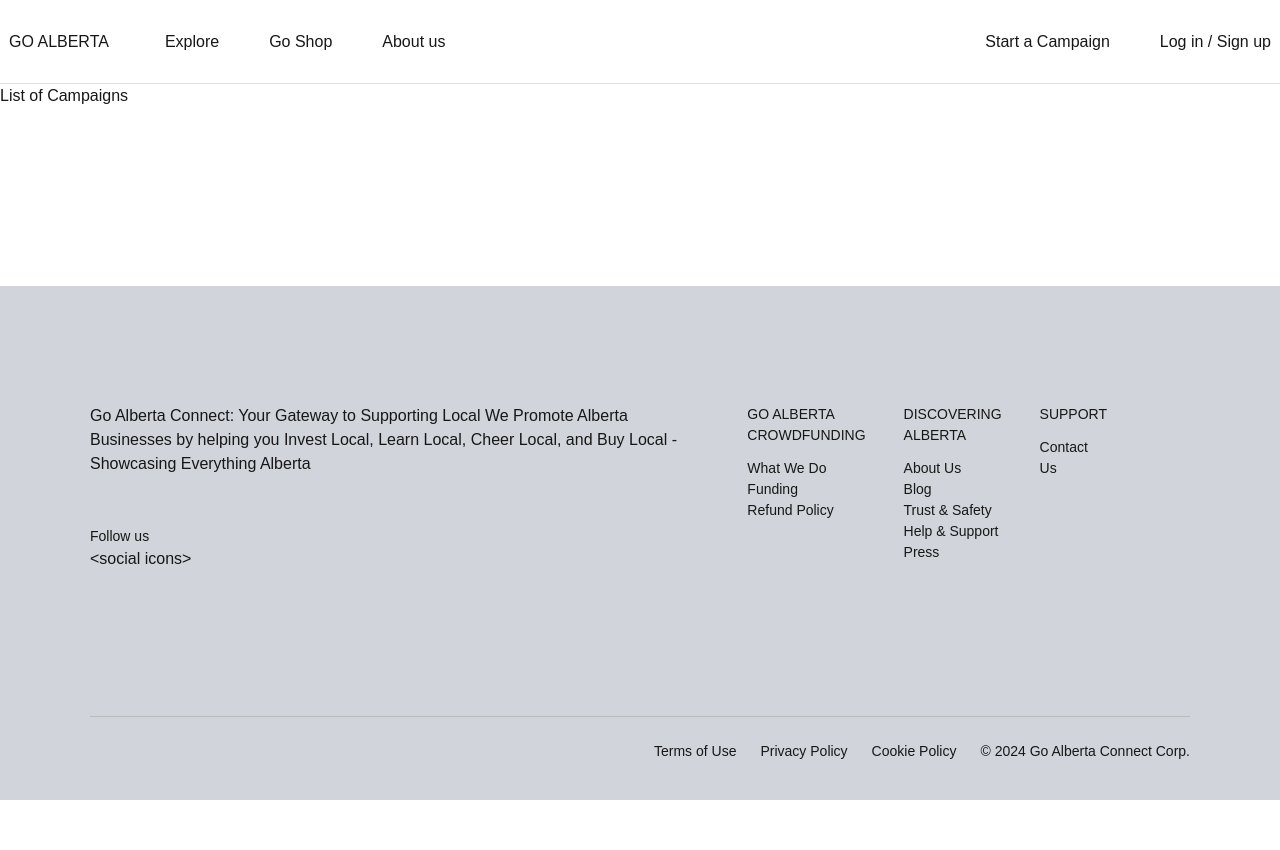
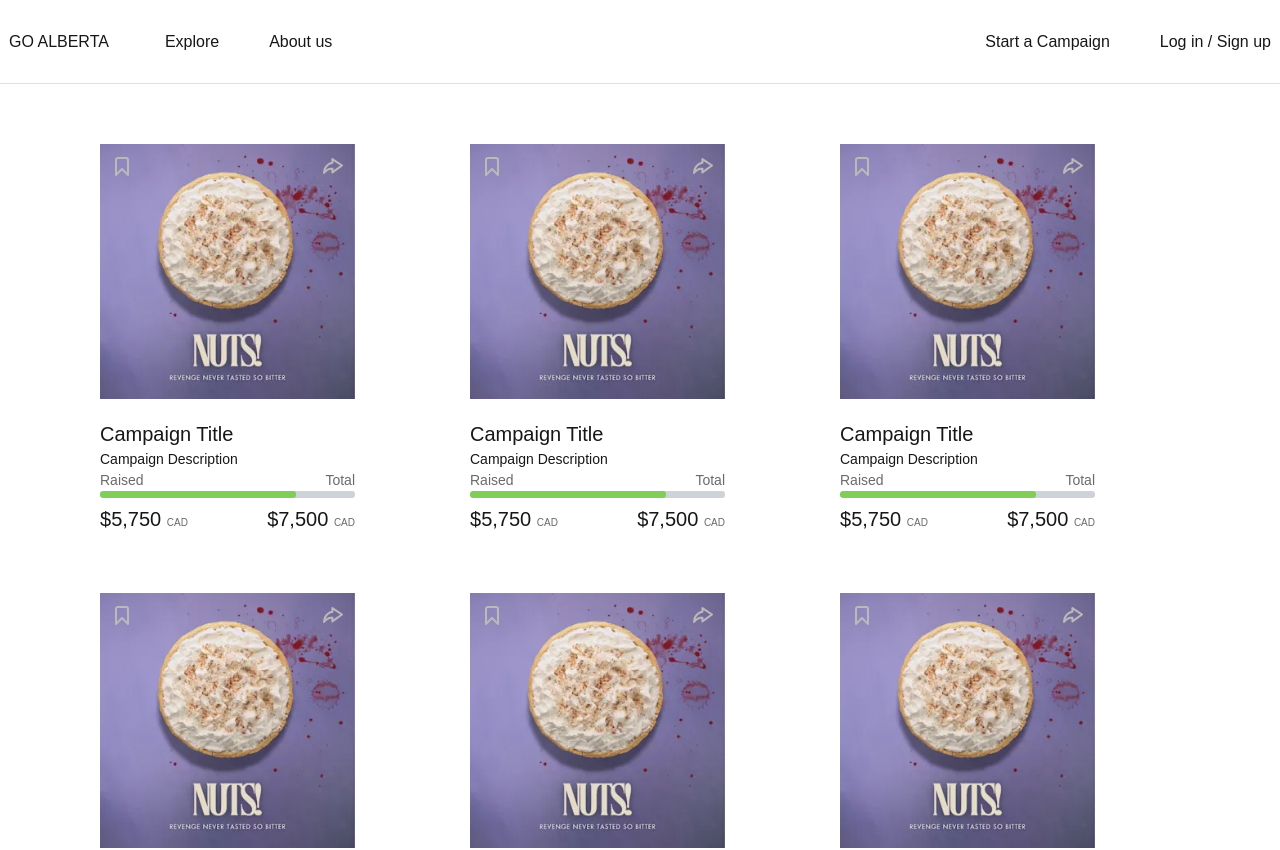
Before and after one commit to vakulinina/go-alberta, a Next.js app: page /campaigns in a window 1280 px wide. Shown: the top 850 px of the page. Before the commit the page ends 800 px from the top, so only its background shows below. Built offline with nearby package versions, Linux system fonts and the light colour scheme.

Commit message:
feat: implement campaign card and list UI components

```diff
--- /dev/null
+++ b/src/app/campaigns/[id]/page.tsx
@@ -0,0 +1,10 @@
+const CampaignPage = async () => {
+  return (
+    <div className="px-[100px] py-[60px]">
+      <h1 className="mb-5 text-[30px]">Campaign Title</h1>
+      <p>Campaign info</p>
+    </div>
+  )
+}
+
+export default CampaignPage
--- a/src/app/campaigns/page.tsx
+++ b/src/app/campaigns/page.tsx
@@ -1,11 +1,31 @@
+import { CampaignCard } from '@/components/CampaignCard/CampaignCard'
 import React from 'react'
 
-const UsersPage = async () => {
+const mockCampaigns = new Array(9).fill({
+  id: 1,
+  title: 'Campaign Title',
+  description: 'Campaign Description',
+  raised: 5750,
+  total: 7500,
+  imageUrl: '/mock-camp-main.webp',
+  invests: 75,
+  days: 15,
+  tags: ['tag', 'tag', 'tag'],
+})
+
+const CampaignsPage = async () => {
   return (
-    <>
-      <p>List of Campaigns</p>
-    </>
+    <div className="px-[100px] py-[60px]">
+      <div
+        className="grid auto-cols-max justify-center gap-x-[30px] gap-y-[40px]"
+        style={{ gridTemplateColumns: 'repeat(auto-fill, minmax(255px, 1fr))' }}
+      >
+        {mockCampaigns.map((campaign, index) => (
+          <CampaignCard key={index} {...campaign} />
+        ))}
+      </div>
+    </div>
   )
 }
 
-export default UsersPage
+export default CampaignsPage
--- /dev/null
+++ b/src/components/CampaignCard/CampaignCard.tsx
@@ -0,0 +1,83 @@
+import React from 'react'
+import Image from 'next/image'
+import { ProgressBar } from '../ProgressBar'
+import { BookmarkButton } from './components/BookmarkButton'
+import Link from 'next/link'
+import { ShareButton } from './components/ShareButton'
+
+// TODO: configure image optimization
+
+interface CampaignCardProps {
+  id: number
+  title: string
+  description: string
+  raised: number
+  total: number
+  imageUrl: string
+  invests: number
+  days: number
+  tags: string[]
+}
+
+export const CampaignCard = ({
+  id,
+  title,
+  description,
+  raised,
+  total,
+  invests,
+  days,
+  tags,
+  imageUrl,
+}: CampaignCardProps) => {
+  return (
+    <Link href={`/campaigns/${id}`} className="group relative h-[409px] w-[255px] overflow-hidden">
+      <div className="relative">
+        <Image alt="" width={255} height={255} src={imageUrl} />
+        <BookmarkButton />
+        <ShareButton></ShareButton>
+      </div>
+
+      <div className="absolute bottom-0 left-0 right-0 min-h-[160px] translate-y-[62px] bg-[#FFFFFF] pb-[10px] pt-[20px] transition-all group-hover:translate-y-0">
+        <div>
+          <h3 className="line-clamp-2 text-ellipsis text-[20px]">{title}</h3>
+          <p className="line-clamp-2 text-ellipsis text-[14px]">{description}</p>
+        </div>
+
+        <div>
+          <div className="flex justify-between text-[14px] text-[#6A6A6A]">
+            <p>Raised</p>
+            <p>Total</p>
+          </div>
+          <ProgressBar percentage={Math.round((raised / total) * 100)} />
+          <div className="mt-[6px] flex justify-between">
+            <p className="text-[20px]">
+              ${raised.toLocaleString()} <span className="text-[10px] text-[#6A6A6A]">CAD</span>
+            </p>
+            <p className="text-[20px]">
+              ${total.toLocaleString()} <span className="text-[10px] text-[#6A6A6A]">CAD</span>
+            </p>
+          </div>
+          <div className="opacity-0 group-hover:opacity-100">
+            <div className="mt-[6px] flex justify-between text-[14px] text-[#6A6A6A]">
+              <p>{invests} Invests</p>
+              <p>{days} days left</p>
+            </div>
+            {tags.length > 0 && (
+              <div className="mt-[22px] flex gap-[10px]">
+                {tags.map((tag, index) => (
+                  <span
+                    key={index}
+                    className="box-border rounded-[2px] border border-[#C8C8C8] px-[6px] py-[1px] text-[12px] uppercase text-[#6A6A6A]"
+                  >
+                    {tag}
+                  </span>
+                ))}
+              </div>
+            )}
+          </div>
+        </div>
+      </div>
+    </Link>
+  )
+}
--- /dev/null
+++ b/src/components/CampaignCard/components/BookmarkButton.tsx
@@ -0,0 +1,20 @@
+'use client'
+
+import React from 'react'
+import { BookmarkIcon } from '../../Icons/BookmarkIcon'
+
+const BookmarkButtonComponent = () => {
+  const [isSaved, setIsSaved] = React.useState(false)
+
+  const handleBookmark = () => {
+    setIsSaved(!isSaved)
+  }
+
+  return (
+    <button className="group/bookmark absolute left-0 top-0 p-[10px]" onClick={handleBookmark}>
+      <BookmarkIcon isFilled={isSaved} className="group-hover/bookmark:stroke-[#FFFFFF]" />
+    </button>
+  )
+}
+
+export const BookmarkButton = React.memo(BookmarkButtonComponent)
--- /dev/null
+++ b/src/components/CampaignCard/components/ShareButton.tsx
@@ -0,0 +1,14 @@
+'use client'
+
+import React from 'react'
+import { ShareIcon } from '@/components/Icons/ShareIcon'
+
+const ShareButtonComponent = () => {
+  return (
+    <button className="group/share absolute right-0 top-0 p-[10px]">
+      <ShareIcon className="stroke-[#BABABA] group-hover/share:stroke-[#FFFFFF]" />
+    </button>
+  )
+}
+
+export const ShareButton = React.memo(ShareButtonComponent)
--- /dev/null
+++ b/src/components/Icons/BookmarkIcon.tsx
@@ -0,0 +1,27 @@
+interface IconProps extends React.SVGAttributes<SVGSVGElement> {
+  isFilled: boolean
+}
+
+export const BookmarkIcon = ({ isFilled = false, className }: IconProps) => {
+  return (
+    <svg width="24" height="24" viewBox="0 0 24 24" fill="none">
+      {isFilled && (
+        <path
+          d="M6 6C6 4.89543 6.89543 4 8 4H16C17.1046 4 18 4.89543 18 6V21L12 15L6 21V6Z"
+          fill="#BABABA"
+          id="fill"
+          className={className}
+        />
+      )}
+      <path
+        id="stroke"
+        d="M6 6C6 4.89543 6.89543 4 8 4H16C17.1046 4 18 4.89543 18 6V21L12 15L6 21V6Z"
+        stroke="#BABABA"
+        strokeWidth="2"
+        strokeLinecap="round"
+        strokeLinejoin="round"
+        className={className}
+      />
+    </svg>
+  )
+}
--- /dev/null
+++ b/src/components/Icons/ShareIcon.tsx
@@ -0,0 +1,13 @@
+export const ShareIcon = ({ className }: React.SVGAttributes<SVGSVGElement>) => {
+  return (
+    <svg width="24" height="24" viewBox="0 0 24 24" fill="none">
+      <path
+        d="M21.0002 11.4591L11.4002 5.1001L11.4002 8.7001C3 10.5001 3 18.9001 3 18.9001C3 18.9001 6.6 14.1001 11.4002 14.7001L11.4002 18.4201L21.0002 11.4591Z"
+        className={className}
+        stroke="#000000"
+        strokeWidth="2"
+        strokeLinejoin="round"
+      />
+    </svg>
+  )
+}
--- a/src/components/NavLinks.tsx
+++ b/src/components/NavLinks.tsx
@@ -6,7 +6,6 @@
 
 const links = [
   { href: '/campaigns', label: 'Explore' },
-  { href: '/shop', label: 'Go Shop' },
   { href: '/about', label: 'About us' },
 ]
 
@@ -14,7 +13,7 @@
   return (
     <>
       {links.map(({ href, label }) => (
-        <Link key={href} href={href}>
+        <Link key={href} href={href} className="whitespace-nowrap">
           {label}
         </Link>
       ))}
--- /dev/null
+++ b/src/components/ProgressBar.tsx
@@ -0,0 +1,7 @@
+export const ProgressBar = ({ percentage = 0 }) => {
+  return (
+    <div className="h-[7px] w-full overflow-hidden rounded-[3px] bg-[#CED3D9]">
+      <div className="h-full rounded-[3px] bg-[#80CD57]" style={{ width: `${percentage}%` }}></div>
+    </div>
+  )
+}
```
Also changed, not shown: public/mock-camp-main.webp (added).
